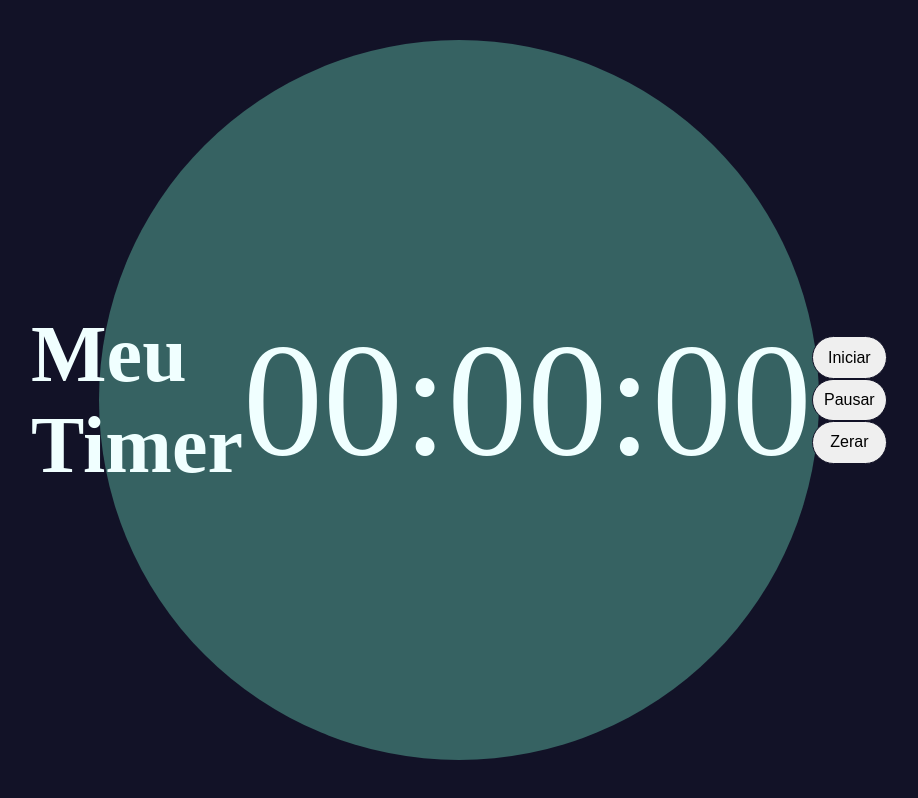
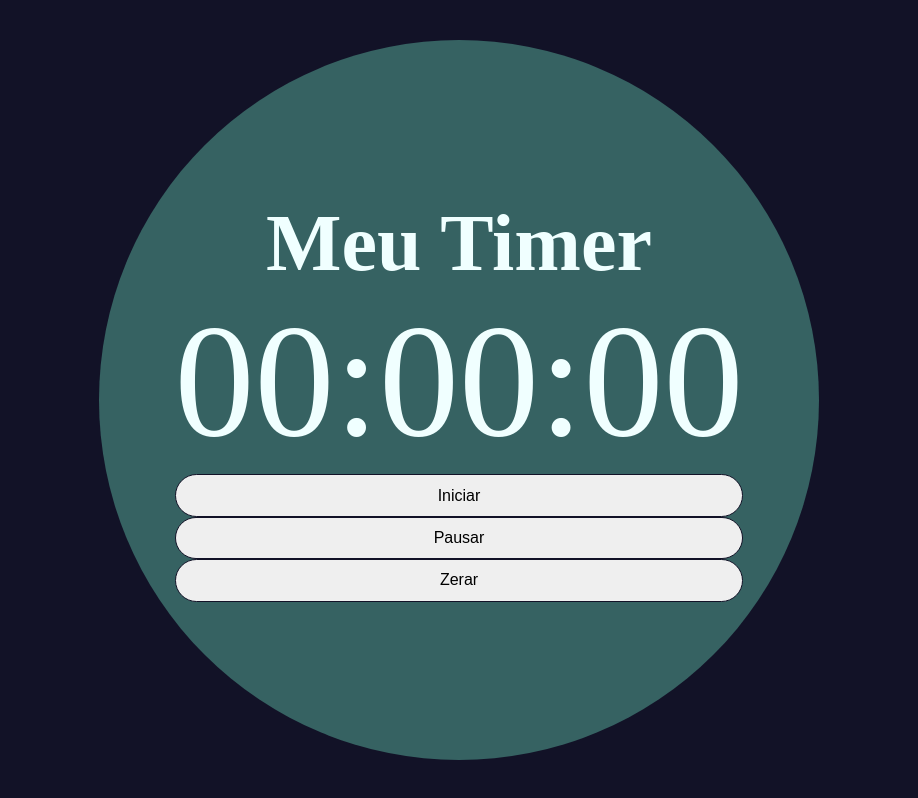
Before and after one commit to DouglasTardioli/ClockProject, a plain HTML site: page index.html in a window 1280 px wide. Shown: the whole page, without its empty margins (181-1099 px from the left). Drawn offline with Linux system fonts and the light colour scheme.

Commit message:
Update index.html

```diff
--- a/index.html
+++ b/index.html
@@ -9,13 +9,15 @@
   </head>
   <body>
     <section class="container">
-     <h1>Meu Timer</h1>
+     <div class="box">
+      <h1>Meu Timer</h1>
      <p class="clock">00:00:00</p>
      <p>
-      <button class="init">Iniciar</button>
-      <button class="stop">Pausar</button>
+      <button class="init">Iniciar</button><br>
+      <button class="stop">Pausar</button><br>
       <button class="zero">Zerar</button>
      </p>
+     </div>
     </section>
 
     <script src="script.js"></script>
```
